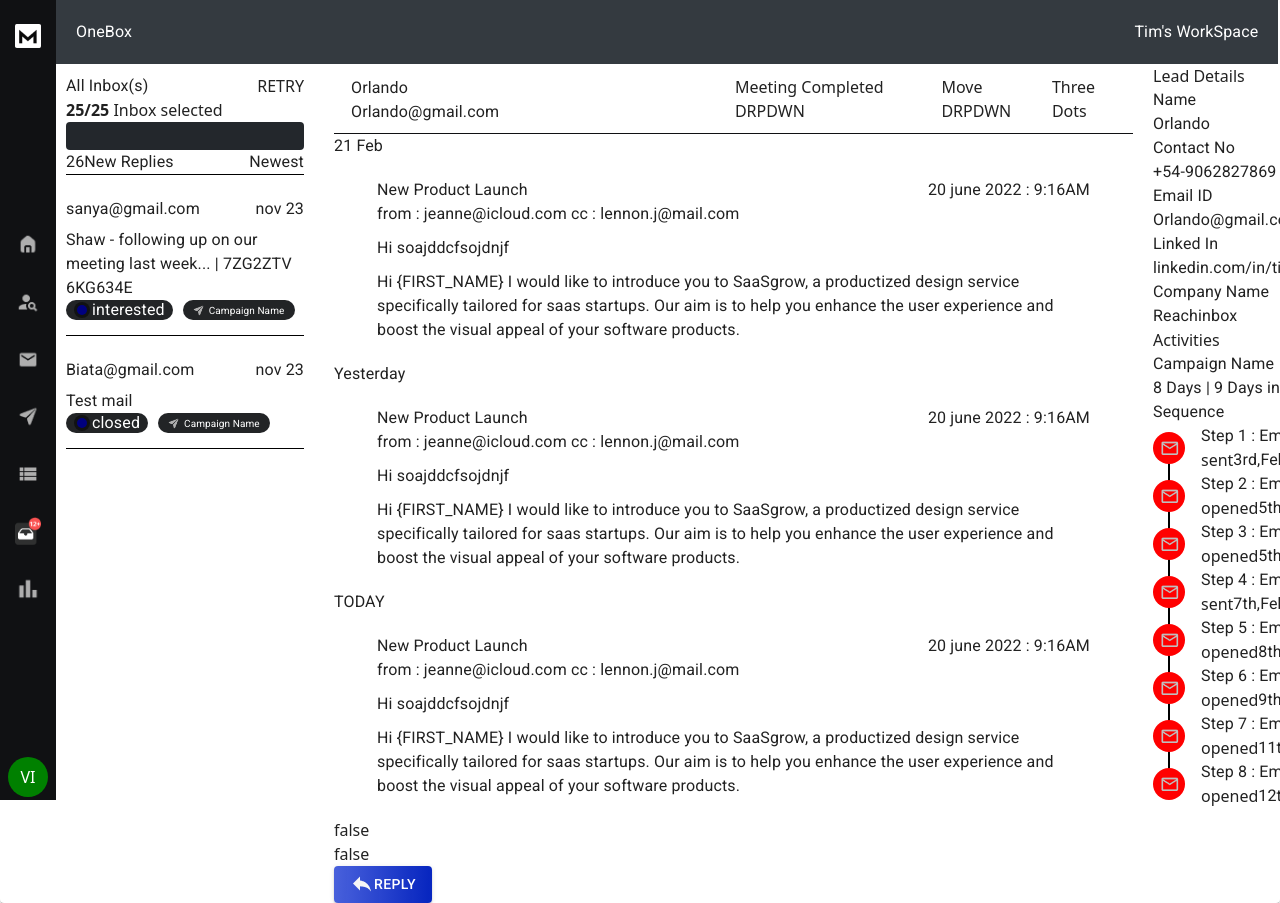
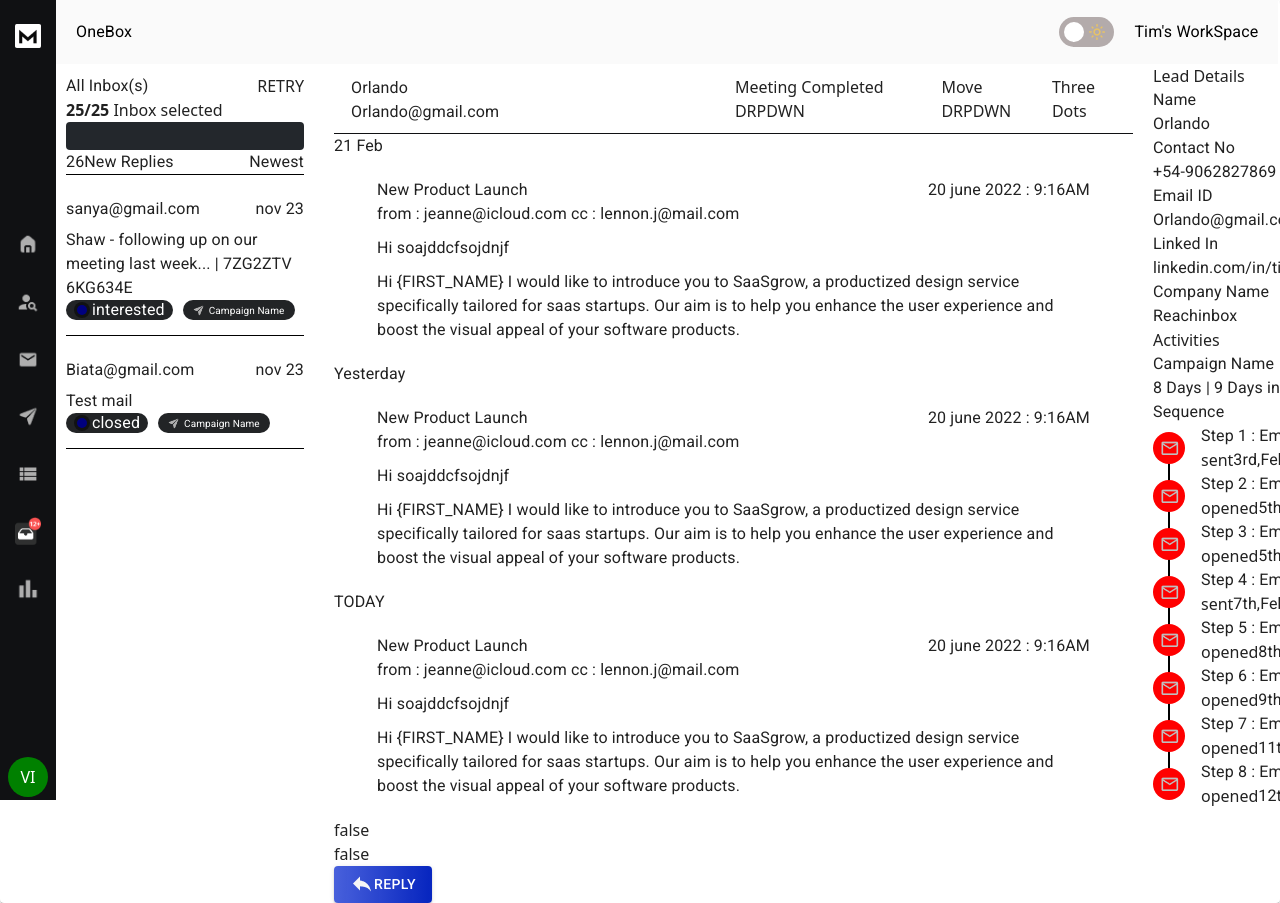
Before and after one commit to Vinay-the-dev-bot/ReachInbox, a React (Vite) app: page / in a window 1280 px wide. Shown: the top 903 px of the page. Built offline with nearby package versions, Linux system fonts and the light colour scheme.

Commit message:
theme switch

```diff
--- a/src/Components/TopBar.jsx
+++ b/src/Components/TopBar.jsx
@@ -1,30 +1,41 @@
 import { Typography, Box } from "@mui/material";
+import lightMode from "../assets/lightMode.png";
+import darkMode from "../assets/darkMode.png";
+import { useDispatch, useSelector } from "react-redux";
+import { useEffect } from "react";
 
 function TopBar() {
+  const theme = useSelector((state) => state.darkMode);
+
+  const dispatch = useDispatch();
+  const state = useSelector((state) => state);
+  useEffect(() => {
+    const slider =
+      document.getElementById("outerbox1") ||
+      document.getElementById("insidecircle1");
+    slider.addEventListener("click", () => {
+      const circle = document.getElementById("insidecircle1");
+      if (getComputedStyle(circle).left == "5px") {
+        circle.style.left = "50%";
+        // slider.style.backgroundColor = "#1877F2";
+      } else {
+        circle.style.left = "5px";
+        // slider.style.backgroundColor = "rgb(179, 171, 171)";
+      }
+    });
+  }, []);
+  const handleDarkMode = () => {
+    dispatch({ type: "THEME" });
+  };
   return (
     <>
-      {/* <Box
-        sx={{
-          backgoundColor: "#343A40",
-          display: "flex",
-          color: "white",
-          padding: "10px 20px",
-          justifyContent: "space-between",
-        }}
-        bg={"#343A40"}
-        className="text-white flex items-center px-10 justify-between w-full h-16 "
-      >
-        <Typography>OneBox</Typography>
-        <Box>
-          <Box></Box>
-          <Box>
-            <Typography>Tim's WorkSpace </Typography>
-          </Box>
-        </Box>
-      </Box> */}
       <Box
         sx={{
-          backgroundColor: "#343A40",
+          // backgroundColor: "#343A40",
+          // backgroundColor: "#343A40",
+          // backgroundColor:{theme ? "#343A40" : "#000000"},
+          bgcolor: theme ? "#202022" : "#FAFAFA",
+
           display: "flex",
           color: "white",
           padding: "10px 20px",
@@ -33,11 +44,33 @@ function TopBar() {
           height: "64px",
         }}
       >
-        <Typography>OneBox</Typography>
-        <Box>
-          <Box></Box>
+        <Typography
+          sx={{
+            bgcolor: theme ? "#202022" : "#FAFAFA",
+            color: theme ? "#FAFAFA" : "#000000",
+          }}
+        >
+          OneBox
+        </Typography>
+
+        <Box className="flex items-center gap-5">
+          <Box id="outerbox1" onClick={handleDarkMode}>
+            <img
+              style={{ position: "absolute", top: "7px", left: "30px" }}
+              src={lightMode}
+              alt="lightMode"
+            />
+            <img
+              style={{ position: "absolute", top: "7px", left: "10px" }}
+              src={darkMode}
+              alt="darkMode"
+            />
+            <Box id="insidecircle1"></Box>
+          </Box>
           <Box>
-            <Typography>Tim's WorkSpace</Typography>
+            <Typography sx={{ color: theme ? "#FAFAFA" : "#000000" }}>
+              Tim's WorkSpace
+            </Typography>
           </Box>
         </Box>
       </Box>
--- a/src/index.css
+++ b/src/index.css
@@ -4,3 +4,23 @@
 body {
   margin: 0;
 }
+
+#outerbox1 {
+  width: 55px;
+  background-color: rgb(179, 171, 171);
+  height: 30px;
+  border-radius: 50px;
+  position: relative;
+  align-items: center;
+  transition: 0.5s;
+}
+#insidecircle1 {
+  height: 20px;
+  width: 20px;
+  top: 5px;
+  left: 5px;
+  border-radius: 50px;
+  position: relative;
+  background-color: white;
+  transition: 0.5s;
+}
```
